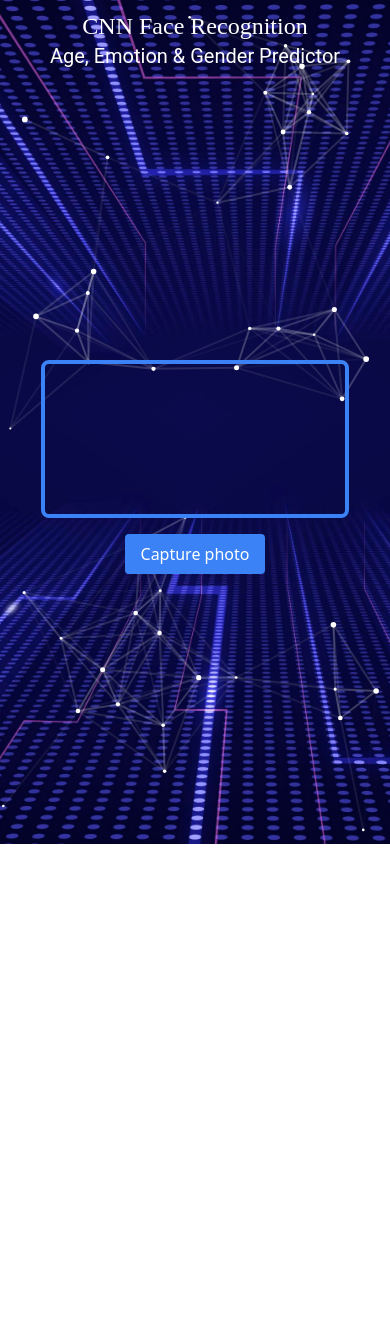
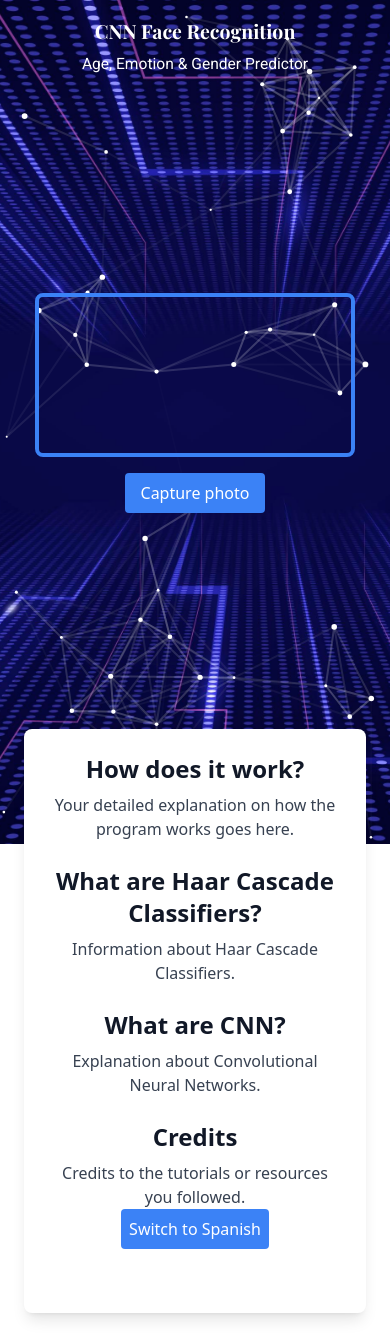
Before and after one commit to Vbdiaz/face-app, a React (Create React App) app in the folder client/: page / in a window 390 px wide. Before the commit the page ends 844 px from the top, so only its background shows below. Built offline with nearby package versions, Linux system fonts and the light colour scheme; no server answers.

Commit message:
how it wokrs?

```diff
--- a/client/src/App.css
+++ b/client/src/App.css
@@ -1,35 +1,54 @@
-/* App.css */
+/* Import Google Fonts */
+@import url('https://fonts.googleapis.com/css2?family=Playfair+Display:wght@700&display=swap');
+@import url('https://fonts.googleapis.com/css2?family=Roboto:ital,wght@0,400;0,700;1,400&display=swap');
 
 .app-container {
-  display: flex;
   flex-direction: column; /* Stack children vertically */
   align-items: center;    /* Center horizontally */
   justify-content: center;/* Center vertically */
-  height: 100vh;          /* Full viewport height */
   text-align: center;
   position: relative;
 }
 
-.title {
-  padding-top: 10px;
+/* Apply the Playfair Display font to the header */
+header {
+  font-family: 'Playfair Display', serif;
   position: relative;
+  z-index: 2;
   color: white;
-  margin-bottom: 20px; /* Space between title and webcam */
+  text-align: center;
+  padding-top: 20px;
+  padding-left: 10px;
+  padding-right: 10px;
 }
 
-.particles canvas {
-  z-index: -1;
-  height: 100%;
-  width: 100%;
-  position: absolute;
+/* Styling for the header title */
+header h1 {
+  font-family: 'Playfair Display', serif; /* Top font */
+  font-size: 3vw; /* Large font size that scales with viewport width */
+  margin: 0; /* Remove default margin */
+  line-height: 1.2;
 }
 
-@import url('https://fonts.googleapis.com/css2?family=Roboto:wght@400;700&family=Playfair+Display:wght@400;700&display=swap');
-
-.font-roboto {
-  font-family: 'Roboto', sans-serif;
+/* Styling for the header subtitle or paragraph */
+header p {
+  font-family: 'Roboto', serif; /* Bottom serif font */
+  font-size: 2vw; /* Slightly smaller than the h1 */
+  margin: 10px 0 0 0; /* Top margin for spacing, no bottom margin */
 }
 
-.font-playfair {
-  font-family: 'Playfair Display', serif;
+/* Adjust the font sizes on smaller screens */
+@media (max-width: 768px) {
+  header h1 {
+    font-size: 5vw; /* Increase the relative size on smaller screens */
+  }
+
+  header p {
+    font-size: 4vw; /* Increase the relative size on smaller screens */
+  }
 }
+
+/* Adjust the margin-top to reduce space between header and webcam */
+.webcam-container {
+  margin-top: -120px; /* Adjust this value as needed */
+}
--- a/client/src/App.js
+++ b/client/src/App.js
@@ -1,21 +1,23 @@
 import React from "react";
 import WebcamCapture from './components/Camera';
-import './App.css'
+import Info from './components/Info';
+import './App.css';
 import ParticlesComponent from './components/Particles';
 
 function App() {
   return (
     <div className="app-container">
       <ParticlesComponent id="particles" />
-      <header className="title">
-        <h1 className="md:text-3xl lg:text-6xl text-2xl font-playfair font-boldmb-4">
-          CNN Face Recognition
-        </h1>
-        <p className="text-xl md:text-2xl lg:text-3xl font-roboto">
-          Age, Emotion & Gender Predictor
-        </p>
+      <header>
+        <h1>CNN Face Recognition</h1>
+        <p>Age, Emotion & Gender Predictor</p>
       </header>
-      <WebcamCapture />
+      <div className="webcam-container">
+        <WebcamCapture />
+      </div>
+      <div className="webcam-container">
+        <Info/>
+      </div>
     </div>
   );
 }
--- a/client/src/components/Camera/index.js
+++ b/client/src/components/Camera/index.js
@@ -55,6 +55,9 @@ const Camera = () => {
   };
 
   return (
+    <div>
+      Hello
+
     <div className="flex flex-col items-center justify-center h-screen">
       {!isOverlayOpen && (
         <div className="relative w-full flex flex-col items-center justify-center p-4">
@@ -85,6 +88,7 @@ const Camera = () => {
         />
       )}
     </div>
+    </div>
   );
 };
 
--- /dev/null
+++ b/client/src/components/Info/index.js
@@ -0,0 +1,70 @@
+import React, { useState } from 'react';
+
+const Info = () => {
+  const [language, setLanguage] = useState('english');
+
+  const toggleLanguage = () => {
+    setLanguage(language === 'english' ? 'spanish' : 'english');
+  };
+
+  const content = {
+    english: {
+      howItWorks: "How does it work?",
+      haarCascade: "What are Haar Cascade Classifiers?",
+      cnn: "What are CNN?",
+      credits: "Credits",
+      howItWorksText: "Your detailed explanation on how the program works goes here.",
+      haarCascadeText: "Information about Haar Cascade Classifiers.",
+      cnnText: "Explanation about Convolutional Neural Networks.",
+      creditsText: "Credits to the tutorials or resources you followed."
+    },
+    spanish: {
+      howItWorks: "¿Cómo funciona?",
+      haarCascade: "¿Qué son los clasificadores en cascada de Haar?",
+      cnn: "¿Qué son las redes neuronales convolucionales (CNN)?",
+      credits: "Créditos",
+      howItWorksText: "Tu explicación detallada de cómo funciona el programa va aquí.",
+      haarCascadeText: "Información sobre los clasificadores en cascada de Haar.",
+      cnnText: "Explicación sobre las redes neuronales convolucionales.",
+      creditsText: "Créditos a los tutoriales o recursos que seguiste."
+    }
+  };
+
+  const currentContent = content[language];
+
+  return (
+    <div className="relative max-w-4xl mx-auto p-6">
+        <div className="bg-white shadow-lg rounded-lg p-6">
+
+            <div className="mb-6">
+            <h2 className="text-2xl font-bold text-gray-900">{currentContent.howItWorks}</h2>
+            <p className="mt-2 text-gray-700">{currentContent.howItWorksText}</p>
+            </div>
+
+            <div className="mb-6">
+            <h2 className="text-2xl font-bold text-gray-900">{currentContent.haarCascade}</h2>
+            <p className="mt-2 text-gray-700">{currentContent.haarCascadeText}</p>
+            </div>
+
+            <div className="mb-6">
+            <h2 className="text-2xl font-bold text-gray-900">{currentContent.cnn}</h2>
+            <p className="mt-2 text-gray-700">{currentContent.cnnText}</p>
+            </div>
+
+            <div className="mb-6">
+            <h2 className="text-2xl font-bold text-gray-900">{currentContent.credits}</h2>
+            <p className="mt-2 text-gray-700">{currentContent.creditsText}</p>
+            <button
+            onClick={toggleLanguage}
+            className="mb-4 p-2 bg-blue-500 text-white rounded hover:bg-blue-600 transition"
+            >
+            {language === 'english' ? 'Switch to Spanish' : 'Cambiar a Inglés'}
+            </button>
+            </div>
+        </div>
+        </div>
+
+  );
+};
+
+export default Info;
--- a/client/src/components/Overlay/index.js
+++ b/client/src/components/Overlay/index.js
@@ -3,7 +3,7 @@ import Scanner from '../Scanner';  // Import the Scanner component
 
 const Overlay = ({ imageSrc, responseImg, faceData, onClose, isProcessing }) => {
   return (
-    <div className="fixed inset-0 bg-black bg-opacity-75 flex items-center justify-center z-50">
+    <div className="fixed inset-0 bg-black bg-opacity-75 flex items-center justify-center">
       <div className="relative max-w-xs sm:max-w-sm md:max-w-md lg:max-w-lg xl:max-w-xl max-h-[calc(100vh-80px)] overflow-hidden">
         {/* Display the captured image */}
         <img
--- a/client/src/output.css
+++ /dev/null
@@ -1,147 +0,0 @@
-* {
-  margin: 0;
-  padding: 0;
-  box-sizing: border-box;
-  font-family: consolas;
-}
-
-body {
-  display: flex;
-  justify-content: center;
-  align-items: center;
-  min-height: 100vh;
-  background: #111;
-}
-
-.scan {
-  position: relative;
-  display: flex;
-  flex-direction: column;
-  align-items: center;
-}
-
-.scan .hand {
-  position: relative;
-  width: 500px;
-  height: 500px;
-  background-size: 500px;
-}
-
-.scan .hand::before {
-  content: "";
-  position: absolute;
-  top: 0;
-  left: 0;
-  width: 100%;
-  height: 100%;
-  background-size: 500px;
-  animation: animate 4s ease-in-out infinite;
-}
-
-@keyframes animate {
-  0%,
-  100% {
-    height: 0%;
-  }
-
-  50% {
-    height: 100%;
-  }
-}
-
-.scan .hand::after {
-  content: "";
-  position: absolute;
-  top: 0;
-  left: 0;
-  width: 100%;
-  height: 8px;
-  background: #3fefef;
-  border-radius: 8px;
-  filter: drop-shadow(0 0 20px #3fefef) drop-shadow(0 0 60px #3fefef);
-  animation: animateLines 4s ease-in-out infinite;
-}
-
-@keyframes animateLines {
-  0%,
-  100% {
-    top: 0%;
-  }
-
-  50% {
-    top: 100%;
-  }
-}
-
-.scan h3 {
-  text-transform: uppercase;
-  font-size: 2em;
-  letter-spacing: 2px;
-  margin-top: 20px;
-  color: #3fefef;
-  filter: drop-shadow(0 0 20px #3fefef) drop-shadow(0 0 60px #3fefef);
-  animation: animateText 0.5s steps(1) infinite;
-}
-
-@keyframes animateText {
-  0%,
-  100% {
-    opacity: 0;
-  }
-
-  50% {
-    opacity: 1;
-  }
-}
-
-.scan .hand .lines {
-  position: absolute;
-  inset: 0;
-}
-
-.scan .hand .lines::before {
-  content: "";
-  position: absolute;
-  top: 0;
-  left: 0;
-  width: 500px;
-  height: 500px;
-  background: url(lines.png);
-  background-size: 500px;
-  animation: handLines 4s ease-in-out infinite;
-}
-
-@keyframes handLines {
-  0%,
-  25%,
-  100% {
-    height: 0;
-  }
-
-  50% {
-    height: 100%;
-  }
-}
-
-.scan .hand .lines::after {
-  content: "";
-  position: absolute;
-  top: 0;
-  left: 0;
-  width: 500px;
-  height: 500px;
-  background: url(points.png);
-  background-size: 500px;
-  animation: handPoints 4s ease-in-out infinite;
-}
-
-@keyframes handPoints {
-  0%,
-  100% {
-    height: 0;
-  }
-
-  50% {
-    height: 100%;
-  }
-}
```
